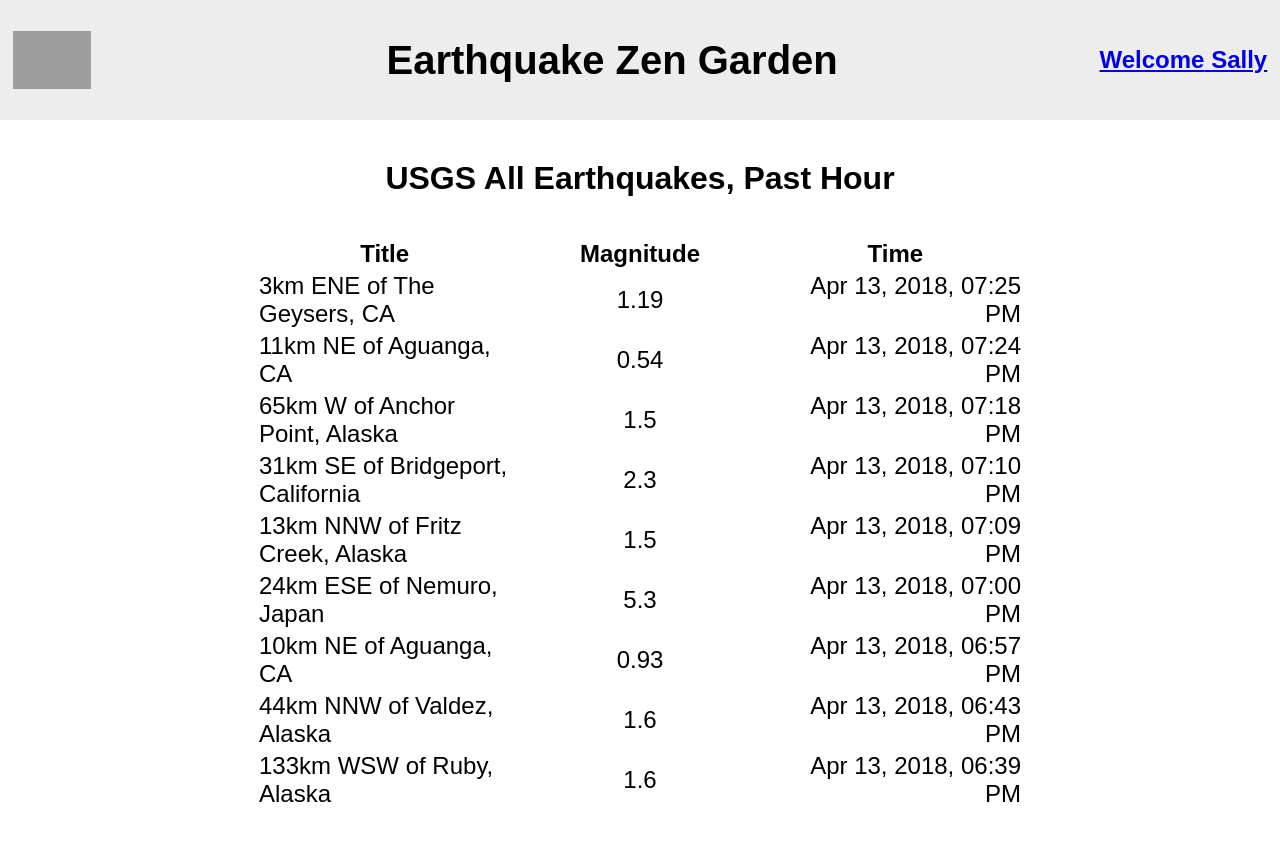
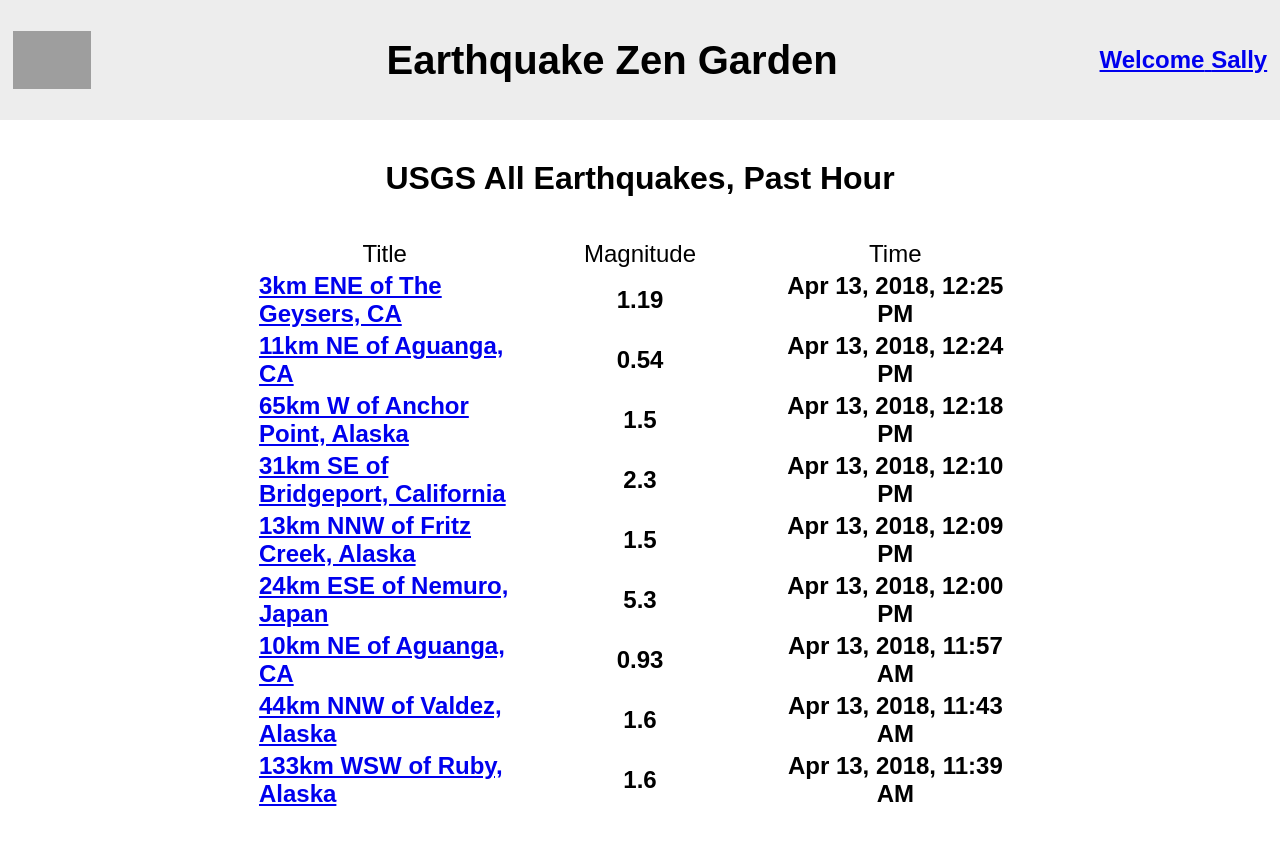
Before and after one commit to DavidXSGao/earthquake-zen-garden, a React app: page /#/ in a window 1280 px wide. Shown: the top 844 px of the page. Built offline with nearby package versions, Linux system fonts and the light colour scheme; grey boxes are pictures that could not be loaded.

Commit message:
implemented home page with sorting capibilities on the table

```diff
--- a/package.json
+++ b/package.json
@@ -24,7 +24,7 @@
     "webpack-dev-server": "^3.11.2"
   },
   "dependencies": {
-    "moment": "^2.29.1",
+    "moment-timezone": "^0.5.33",
     "react": "^17.0.2",
     "react-dom": "^17.0.2",
     "react-router": "^5.2.0",
--- a/src/components/EarthquakeSummaryTable.css
+++ b/src/components/EarthquakeSummaryTable.css
@@ -1,7 +1,4 @@
-.eqSummaryValue:nth-child(2) {
+.eqSummaryHeading,
+.eqSummaryValue:not(:first-child) {
   text-align: center;
 }
-
-.eqSummaryValue:nth-child(3) {
-  text-align: right;
-}
--- a/src/components/EarthquakeSummaryTable.js
+++ b/src/components/EarthquakeSummaryTable.js
@@ -1,22 +1,83 @@
-import React from "react";
+import React, { useState, useEffect } from "react";
 import "./EarthquakeSummaryTable.css";
+import {
+  EARTHQUAKE_DATA_KEYS,
+  EARTHQUAKE_DATA_HEADERS,
+} from "./../constants/constants";
+import { cmpArrayValues, formatTimeToDate } from "./../utils/utils";
+import { Link } from "react-router-dom";
 
-export default function EarthquakeSummaryTable({ earthquakeSummary }) {
+export default function EarthquakeSummaryTable({ earthQuakeData }) {
+  const earthQuakeDataFeatures = earthQuakeData?.features;
+  const [features, setFeatures] = useState(earthQuakeDataFeatures);
+  const [sortDirection, setSortDirection] = useState({});
+
+  /**
+   * Sorts the features array in the state by the key
+   * Sorts by asc if it hasn't been previously/last sorted
+   * Toggles the sort direction if the same key is sorted
+   * @param {String} key of the feature we're storying with
+   */
+  const sortBy = (key) => {
+    const featuresCopy = [...features];
+    switch (sortDirection[key]) {
+      case "desc":
+        setFeatures(
+          featuresCopy.sort((a, b) =>
+            cmpArrayValues(a.properties?.[key], b.properties?.[key], false)
+          )
+        );
+        setSortDirection({ [key]: "asc" });
+        break;
+      case "asc":
+      default:
+        setFeatures(
+          featuresCopy.sort((a, b) =>
+            cmpArrayValues(a.properties?.[key], b.properties?.[key], true)
+          )
+        );
+        setSortDirection({ [key]: "desc" });
+        break;
+    }
+  };
+
+  useEffect(() => {
+    console.log("hello");
+  }, [features]);
+
   return (
     <table className="table">
-      <tbody>
+      <thead>
         <tr>
-          {earthquakeSummary.tableHeaders.map((tableHeader, index) => (
-            <th key={index}>{tableHeader}</th>
+          {EARTHQUAKE_DATA_HEADERS.map((tableHeader, index) => (
+            <td
+              className="eqSummaryHeading"
+              key={index}
+              onClick={() => sortBy(EARTHQUAKE_DATA_KEYS[index])}
+            >
+              {tableHeader}
+            </td>
           ))}
         </tr>
-        {earthquakeSummary.tableValues.map((tableRow, index) => (
+      </thead>
+      <tbody>
+        {features.map((tableRow, index) => (
           <tr key={index}>
-            {tableRow.map((tableValue, valIndex) => (
-              <td key={valIndex} className="eqSummaryValue">
-                {tableValue}
-              </td>
-            ))}
+            <td className="eqSummaryValue">
+              <Link to={"/detail/" + tableRow.id}>
+                <b>{tableRow.properties?.[EARTHQUAKE_DATA_KEYS[0]]}</b>
+              </Link>
+            </td>
+            <td className="eqSummaryValue">
+              <b>{tableRow.properties?.[EARTHQUAKE_DATA_KEYS[1]]}</b>
+            </td>
+            <td className="eqSummaryValue">
+              <b>
+                {formatTimeToDate(
+                  tableRow.properties?.[EARTHQUAKE_DATA_KEYS[2]]
+                )}
+              </b>
+            </td>
           </tr>
         ))}
       </tbody>
--- a/src/constants/constants.js
+++ b/src/constants/constants.js
@@ -1,6 +1,13 @@
+// GENERAL
+// Regular expression to separate the digit string from the non-digit strings.
+export const REGEX_PARTS = /\d+|\D+/g;
+
+// Regular expression to test if the string has a digit.
+export const REGEX_DIGIT = /\d/;
+
 // Home
-export const EARTHQUAKE_DATA_KEYS = ["place", "mag", "time"]
-export const EARTHQUAKE_DATA_HEADERS = ["Title", "Magnitude", "Time"]
+export const EARTHQUAKE_DATA_KEYS = ["place", "mag", "time"];
+export const EARTHQUAKE_DATA_HEADERS = ["Title", "Magnitude", "Time"];
 
 // Profile
 export const PROFILE_TITLE = "Profile";
--- a/src/containers/Home.js
+++ b/src/containers/Home.js
@@ -1,32 +1,5 @@
 import React from "react";
-import moment from "moment";
 import EarthquakeSummaryTable from "./../components/EarthquakeSummaryTable";
-import {
-  EARTHQUAKE_DATA_KEYS,
-  EARTHQUAKE_DATA_HEADERS,
-} from "./../constants/constants";
-
-function getEarthquakeSummary(earthQuakeData) {
-  let res = {};
-  let tableValues = [];
-
-  for (let feature of earthQuakeData?.features) {
-    let tableValue = [];
-    for (let key of EARTHQUAKE_DATA_KEYS) {
-      tableValue.push(feature.properties?.[key].toString() || "");
-    }
-    if (tableValue[tableValue.length - 1]) {
-      tableValue[tableValue.length - 1] = moment(
-        new Date(parseInt(tableValue[tableValue.length - 1]))
-      ).format("MMM DD, YYYY, hh:mm A");
-    }
-    tableValues.push(tableValue);
-  }
-
-  res.tableHeaders = EARTHQUAKE_DATA_HEADERS;
-  res.tableValues = tableValues;
-  return res;
-}
 
 export default function Home({ earthQuakeData }) {
   const homeTitle = earthQuakeData?.metadata?.title
@@ -38,9 +11,7 @@ export default function Home({ earthQuakeData }) {
         <b>{homeTitle}</b>
       </div>
       <div className="pageBody">
-        <EarthquakeSummaryTable
-          earthquakeSummary={getEarthquakeSummary(earthQuakeData)}
-        />
+        <EarthquakeSummaryTable earthQuakeData={earthQuakeData} />
       </div>
     </div>
   );
--- /dev/null
+++ b/src/utils/utils.js
@@ -0,0 +1,85 @@
+import moment from "moment-timezone";
+import { REGEX_PARTS, REGEX_DIGIT } from "./../constants/constants";
+
+/**
+ * converts a number into its corresponding String representation in the vancouver timezone using the moment package
+ * e.g. 1523647508250 -> "Apr 13, 2018, 03:25 PM"
+ * @param {Number} time number of milliseconds that have elapsed since midnight on January 1, 1970, UTC
+ */
+export function formatTimeToDate(time) {
+  const mom = moment(new Date(parseInt(time))).tz("America/Vancouver");
+  return mom.isValid() ? mom.format("MMM DD, YYYY, hh:mm A") : "";
+}
+
+/**
+ * Credits to https://cwestblog.com/2013/04/10/javascript-comparing-and-sorting-strings-with-numbers/ for coming up with the algorithm
+ *
+ * compares two strings with a number possibly in either strings for an array sort function
+ *
+ * @param {String} a first value to compare
+ * @param {String} b second value to compare
+ * @param {Boolean} asc whether the sort direction is asc
+ */
+export function cmpStringsWithNumbers(a, b, asc) {
+  // Get rid of casing issues.
+  a = a.toUpperCase();
+  b = b.toUpperCase();
+
+  // Separates the strings into substrings that have only digits and those
+  // that have no digits.
+  var aParts = a.match(REGEX_PARTS);
+  var bParts = b.match(REGEX_PARTS);
+
+  // Used to determine if aPart and bPart are digits.
+  var isDigitPart;
+
+  // If `a` and `b` are strings with substring parts that match...
+  if (
+    aParts &&
+    bParts &&
+    (isDigitPart = REGEX_DIGIT.test(aParts[0])) == REGEX_DIGIT.test(bParts[0])
+  ) {
+    // Loop through each substring part to compare the overall strings.
+    var len = Math.min(aParts.length, bParts.length);
+    for (var i = 0; i < len; i++) {
+      var aPart = aParts[i];
+      var bPart = bParts[i];
+
+      // If comparing digits, convert them to numbers (assuming base 10).
+      if (isDigitPart) {
+        aPart = parseInt(aPart, 10);
+        bPart = parseInt(bPart, 10);
+      }
+
+      // If the substrings aren't equal, return either -1 or 1.
+      if (aPart != bPart) {
+        return asc ? (aPart < bPart ? -1 : 1) : aPart > bPart ? -1 : 1;
+      }
+
+      // Toggle the value of isDigitPart since the parts will alternate.
+      isDigitPart = !isDigitPart;
+    }
+  }
+
+  // Use normal comparison.
+  return asc ? (a >= b) - (a <= b) : (a <= b) - (a >= b);
+}
+
+/**
+ * compares two values for an array sort function
+ *
+ * @param {*} a first value to compare
+ * @param {*} b second value to compare
+ * @param {Boolean} asc whether the sort direction is asc
+ */
+export function cmpArrayValues(a, b, asc) {
+  if (typeof a === "string" || a instanceof String) {
+    return cmpStringsWithNumbers(a, b, asc);
+  } else {
+    if (asc) {
+      return a > b ? 1 : -1;
+    } else {
+      return a < b ? 1 : -1;
+    }
+  }
+}
```
Also changed, not shown: 1 other file (tests, documents, lock files or other folders).
